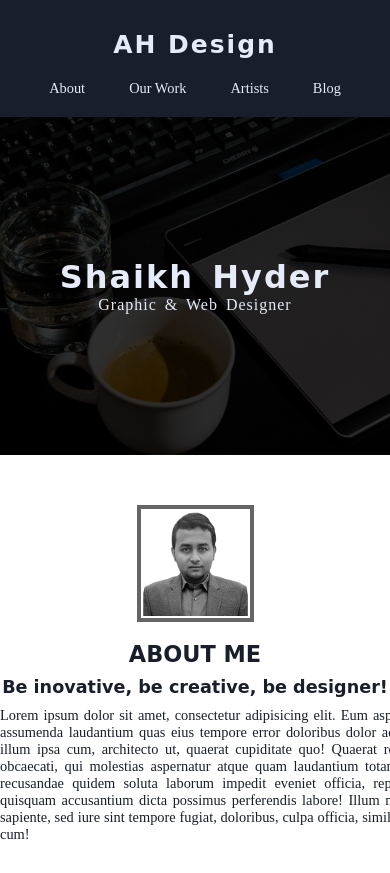
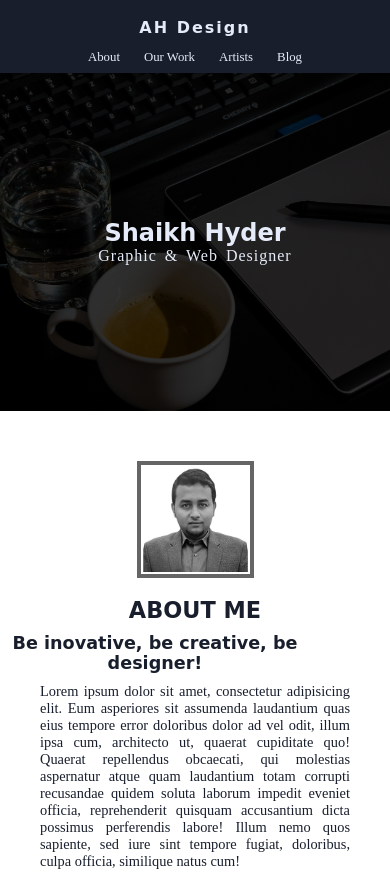
Before and after one commit to hyder4056/hyder4056.github.io, a plain HTML site: page responsiveDesign/index.html in a window 390 px wide. Shown: the top 873 px of the page. Drawn offline with Linux system fonts and the light colour scheme; a web font is replaced by a local one.

Commit message:
CSS Update

```diff
--- a/responsiveDesign/style.css
+++ b/responsiveDesign/style.css
@@ -453,25 +453,37 @@ footer{
     width: 98%;
     margin: 2% auto;
 }
+}
 
 
 
-
-
-
-
-
-
-
-
-
-
-
-
-
-
-
-
+@media all and (max-width:500px){
+    .heading-div h1{
+        font-size: 1rem;
+        margin-bottom: 10px;
+margin-top: 10px;
+    }
+    .nav-menu a {
+        font-size: 0.8rem;
+        margin-top: 0px;
+        padding: 8px 10px;
+    }
+    .heading-div{
+        padding: 8px;
+    }
+    .header-image h2 {
+        font-size: 1.5rem;
+        word-spacing: normal;
+        letter-spacing: normal;
+    }
+    .personal-info p {
+        font-size: 0.9rem;
+        margin: 10px auto;
+        width: 310px;
+    }
+    .personal-info h3 {
+        width: 310px;
+    }
 
 
 
@@ -487,13 +499,22 @@ footer{
 
 
 
+@media all and (max-width:320px){
+    .nav-menu a {
+        font-size: 0.6rem;
+        margin-top: 0px;
+        padding: 8px 10px;
+    }
+    .personal-info p {
+        font-size: 0.8rem;
+        margin: 5px auto;
+        width: 290px;
+    }
+    .personal-info h3 {
+
+        font-size: 0.8rem;
+    }
 
 
 
-
-
-
-
-@media all and (max-width:480px){
-
 }
```
